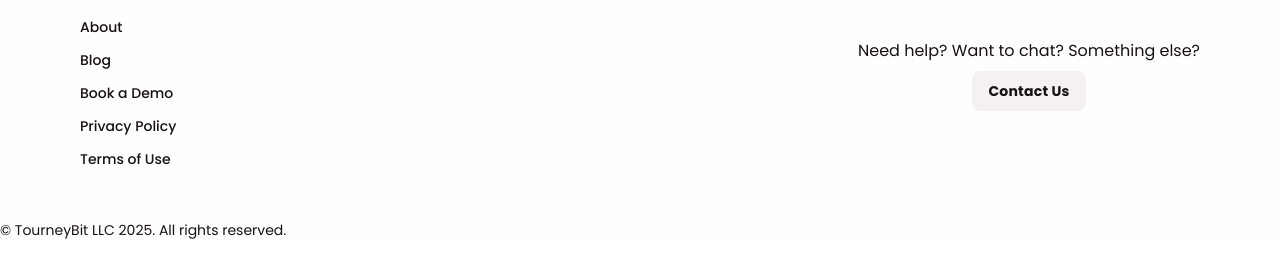
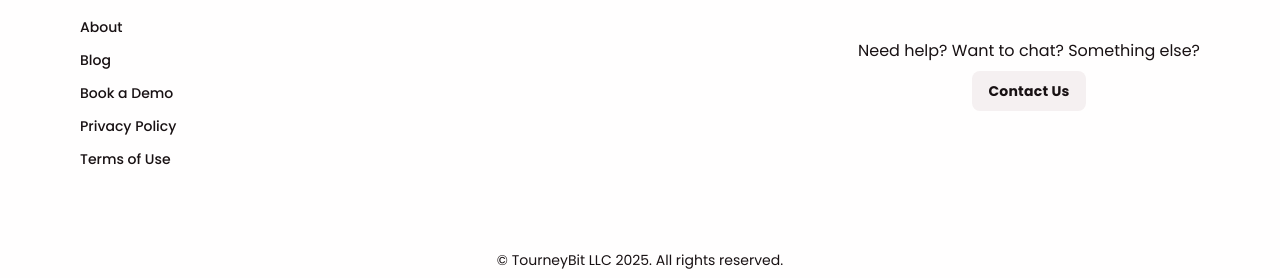
Before and after one commit to tourneybit/tourneybit-site-v3, a website: page public/blog.html in a window 1280 px wide. Shown: the part 1104-1382 px from the top of the page. Before the commit the page ends 1346 px from the top, so only its background shows below. Drawn offline with Linux system fonts and the light colour scheme.

Commit message:
Fix copyright notice centering

```diff
--- a/public/blog.html
+++ b/public/blog.html
@@ -180,7 +180,7 @@
             </div>
         </div>
     </div>
-    <small class="text-center text-sm w-full mt-16 mb-4 sm:mb-2" aria-roledescription="Copyright Notice">
+    <small class="block text-center text-sm w-full mt-16 mb-4 sm:mb-2" aria-roledescription="Copyright Notice">
         &copy; TourneyBit LLC 2025. All rights reserved.
     </small>
 </footer>
```
Also changed, not shown: public/blog/introducing-double-elimination-and-leaderboard-competition-formats.html (+1 -1 lines), public/blog/why-tourneybit-exists.html (+1 -1 lines), public/index.html (+1 -1 lines), public/privacy.html (+1 -1 lines), public/terms.html (+1 -1 lines).
